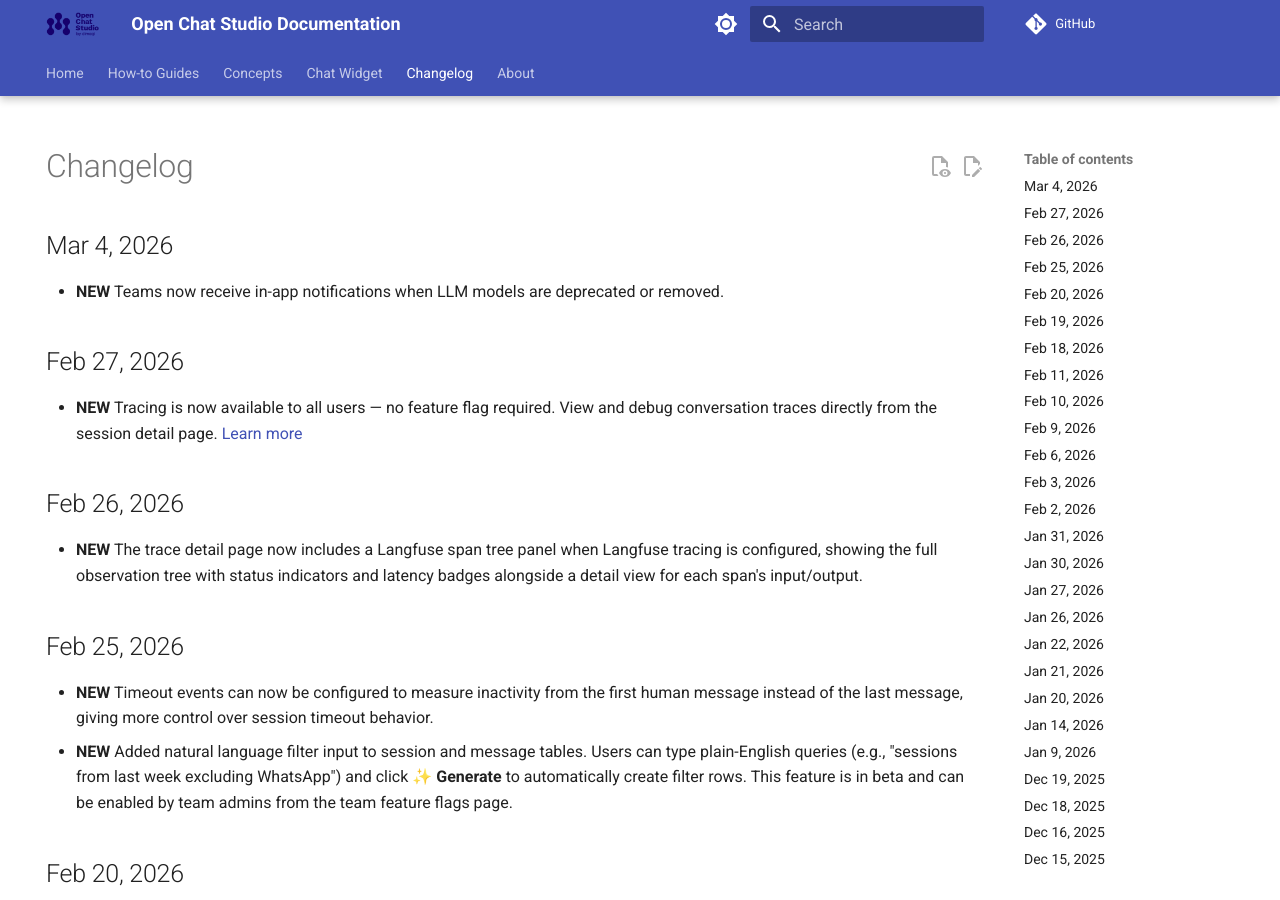
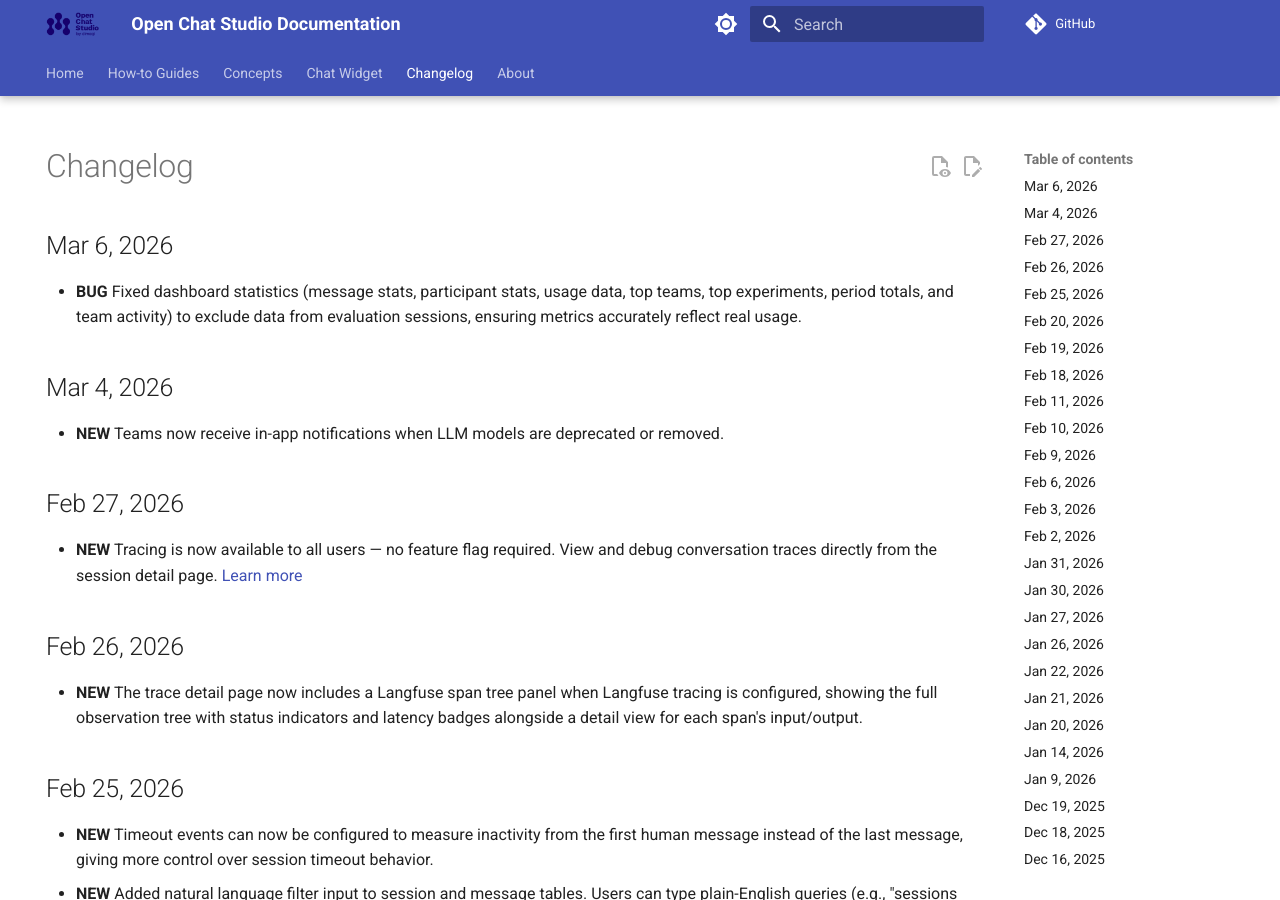
Before and after one commit to dimagi/open-chat-studio-docs, an MkDocs documentation site: the page built from docs/changelog.md, in a window 1280 px wide and 900 px high. Built offline with MkDocs 1.6.1 and Material for MkDocs 9.7.7, drawn with Linux system fonts in a browser that asks for light colours; a script that is not in the unit is left out; comment, search, counter and statistics services are not loaded.

Commit message:
update changelog and docs from OCS PR #2985
Co-Authored-By: Claude Sonnet 4.6 <noreply@anthropic.com>

```diff
--- a/docs/changelog.md
+++ b/docs/changelog.md
@@ -4,6 +4,9 @@ hide:
 ---
 
 # Changelog
+## Mar 6, 2026
+* **BUG** Fixed dashboard statistics (message stats, participant stats, usage data, top teams, top experiments, period totals, and team activity) to exclude data from evaluation sessions, ensuring metrics accurately reflect real usage.
+
 ## Mar 4, 2026
 * **NEW** Teams now receive in-app notifications when LLM models are deprecated or removed.
 
```
